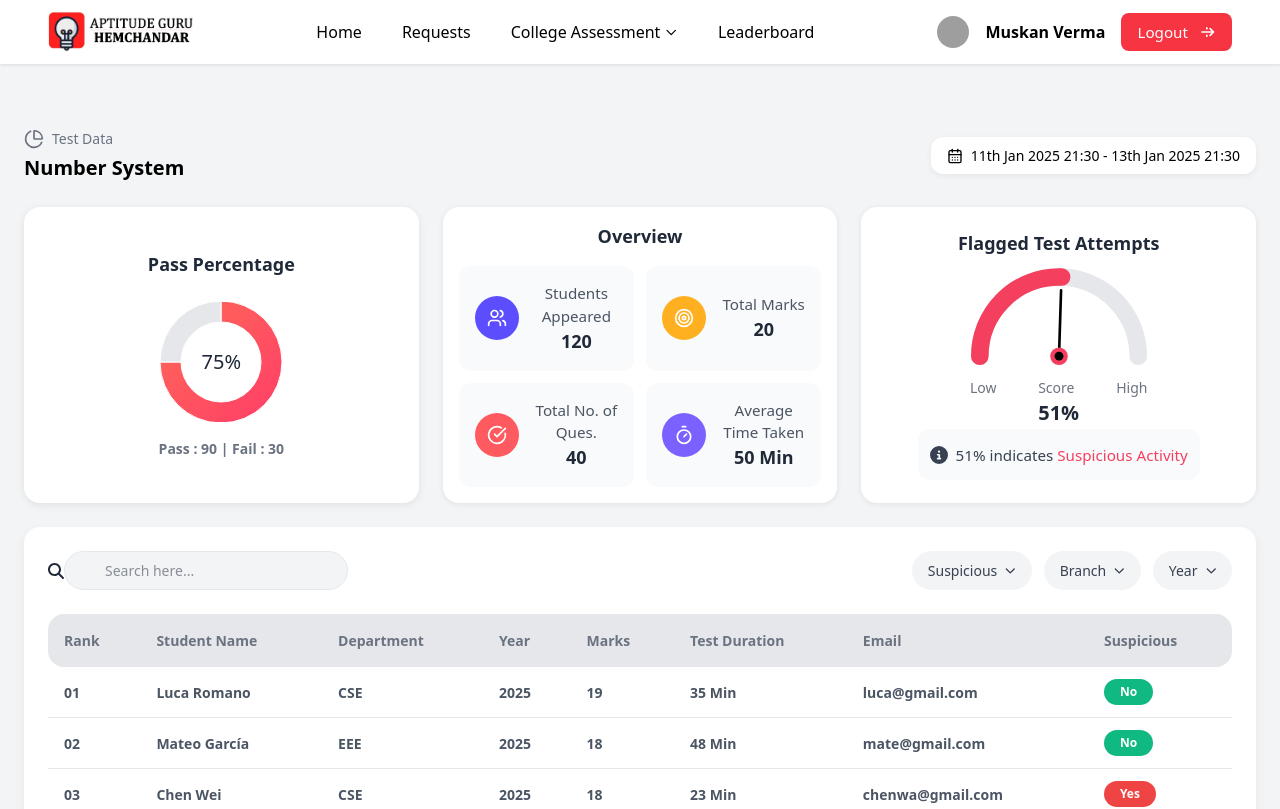
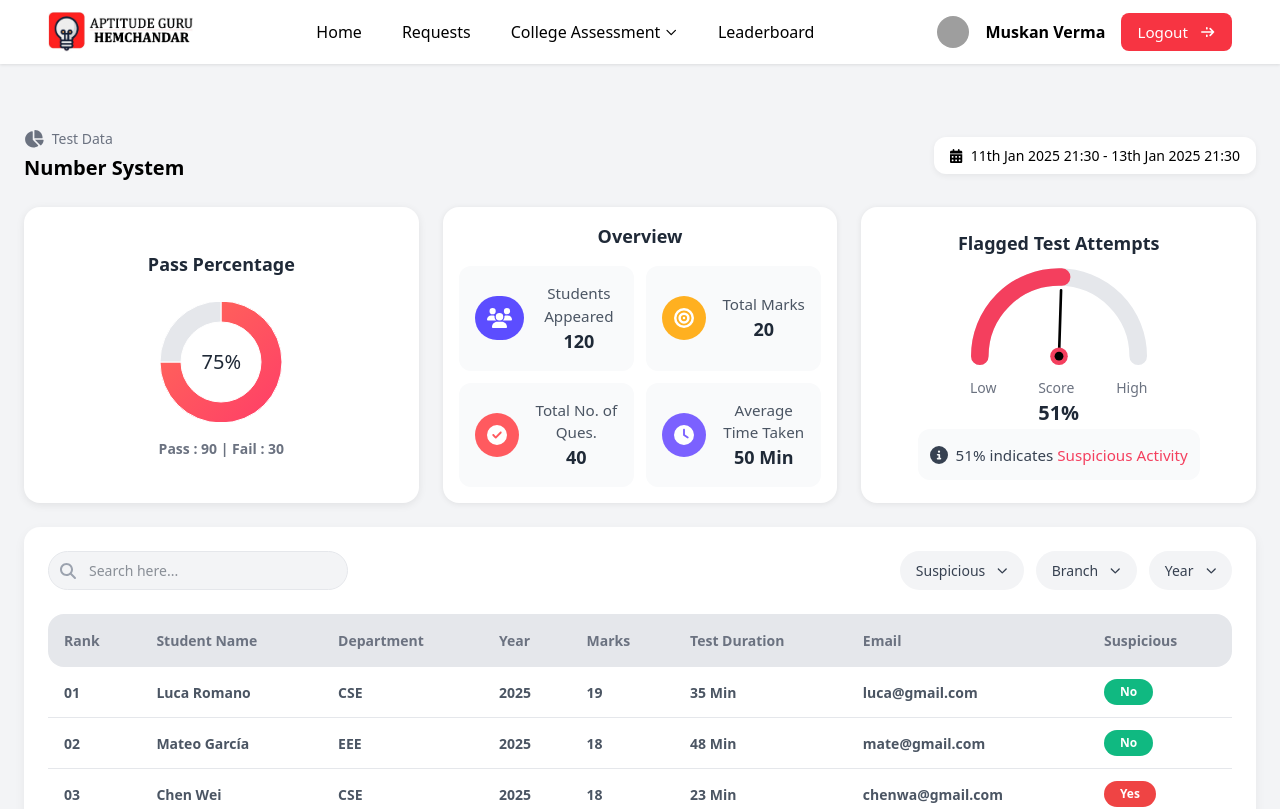
Before and after one commit to sivaprakasam-07/AGH-LMS, a React (Vite) app: page / in a window 1280 px wide. Shown: the top 809 px of the page. Built offline with nearby package versions, Linux system fonts and the light colour scheme; grey boxes are pictures that could not be loaded.

Commit message:
final push after the chaging to fontawesome icons

```diff
--- a/src/components/Navbar.jsx
+++ b/src/components/Navbar.jsx
@@ -1,5 +1,6 @@
 import { useState } from 'react';
-import { Menu, X } from 'lucide-react';
+import { FontAwesomeIcon } from '@fortawesome/react-fontawesome';
+import { faBars, faTimes } from '@fortawesome/free-solid-svg-icons';
 import {
   Nav,
   Left,
@@ -27,7 +28,7 @@ const Navbar = () => {
       {/* Left: Logo + Hamburger */}
       <Left>
         <HamburgerButton onClick={() => setIsOpen(!isOpen)}>
-          {isOpen ? <X size={24} /> : <Menu size={24} />}
+          {isOpen ? <FontAwesomeIcon icon={faTimes} size="lg" /> : <FontAwesomeIcon icon={faBars} size="lg" />}
         </HamburgerButton>
         <Logo src="src/assets/AGH-logo.jpg" alt="Logo" />
       </Left>
--- a/src/components/OverviewCard.jsx
+++ b/src/components/OverviewCard.jsx
@@ -1,4 +1,5 @@
-import { Users, Target, CheckCircle, Timer } from 'lucide-react';
+import { FontAwesomeIcon } from '@fortawesome/react-fontawesome';
+import { faUsers, faBullseye, faCheckCircle, faClock } from '@fortawesome/free-solid-svg-icons';
 import {
   CardContainer,
   CardTitle,
@@ -15,25 +16,25 @@ const OverviewCard = () => {
     {
       label: 'Students Appeared',
       value: 120,
-      icon: <Users color="#fff" size={20} />,
+      icon: <FontAwesomeIcon icon={faUsers} style={{ color: "#fff", fontSize: "20px" }} />,
       bg: '#5C4DFF', // Purple
     },
     {
       label: 'Total Marks',
       value: 20,
-      icon: <Target color="#fff" size={20} />,
+      icon: <FontAwesomeIcon icon={faBullseye} style={{ color: "#fff", fontSize: "20px" }} />,
       bg: '#FFB020', // Orange
     },
     {
       label: 'Total No. of Ques.',
       value: 40,
-      icon: <CheckCircle color="#fff" size={20} />,
+      icon: <FontAwesomeIcon icon={faCheckCircle} style={{ color: "#fff", fontSize: "20px" }} />,
       bg: '#FF5A5F', // Red
     },
     {
       label: 'Average Time Taken',
       value: '50 Min',
-      icon: <Timer color="#fff" size={20} />,
+      icon: <FontAwesomeIcon icon={faClock} style={{ color: "#fff", fontSize: "20px" }} />,
       bg: '#7B61FF', // Indigo
     },
   ];
--- a/src/components/StudentTable.jsx
+++ b/src/components/StudentTable.jsx
@@ -16,6 +16,7 @@ import {
   PageNumber,
   IconButton
 } from './StudentTable.styles.js';
+
 import { FontAwesomeIcon } from '@fortawesome/react-fontawesome';
 import { faSearch, faChevronLeft, faChevronRight, faChevronDown } from '@fortawesome/free-solid-svg-icons';
 
@@ -37,14 +38,14 @@ const StudentTable = () => {
     <TableContainer>
       <TopBar>
         <SearchWrapper>
-          <FontAwesomeIcon icon={faSearch} className="search-icon" />
+          <FontAwesomeIcon icon={faSearch} style={{ position: 'absolute', left: '12px', color: '#9ca3af' }} />
           <SearchInput type="text" placeholder="Search here..." />
         </SearchWrapper>
         <FilterButtonGroup>
           {['Suspicious', 'Branch', 'Year'].map((label) => (
             <FilterButton key={label}>
               {label}
-              <FontAwesomeIcon icon={faChevronDown} size="xs" />
+              <FontAwesomeIcon icon={faChevronDown} size="xs" style={{ marginLeft: '4px' }} />
             </FilterButton>
           ))}
         </FilterButtonGroup>
--- a/src/components/TestInfoHeader.jsx
+++ b/src/components/TestInfoHeader.jsx
@@ -7,21 +7,22 @@ import {
   DateBox,
 } from './TestInfoHeader.styles.js';
 
-import { PieChart, CalendarDays } from 'lucide-react';
+import { FontAwesomeIcon } from '@fortawesome/react-fontawesome';
+import { faChartPie, faCalendarDays } from '@fortawesome/free-solid-svg-icons';
 
 const TestInfoHeader = () => {
   return (
     <HeaderContainer>
       <TestDetails>
         <LabelRow>
-          <PieChart size={20} />
+          <FontAwesomeIcon icon={faChartPie} size="lg" />
           <span>Test Data</span>
         </LabelRow>
         <Title>Number System</Title>
       </TestDetails>
 
       <DateBox>
-        <CalendarDays size={16} />
+        <FontAwesomeIcon icon={faCalendarDays} />
         <span>11th Jan 2025 21:30 - 13th Jan 2025 21:30</span>
       </DateBox>
     </HeaderContainer>
```
